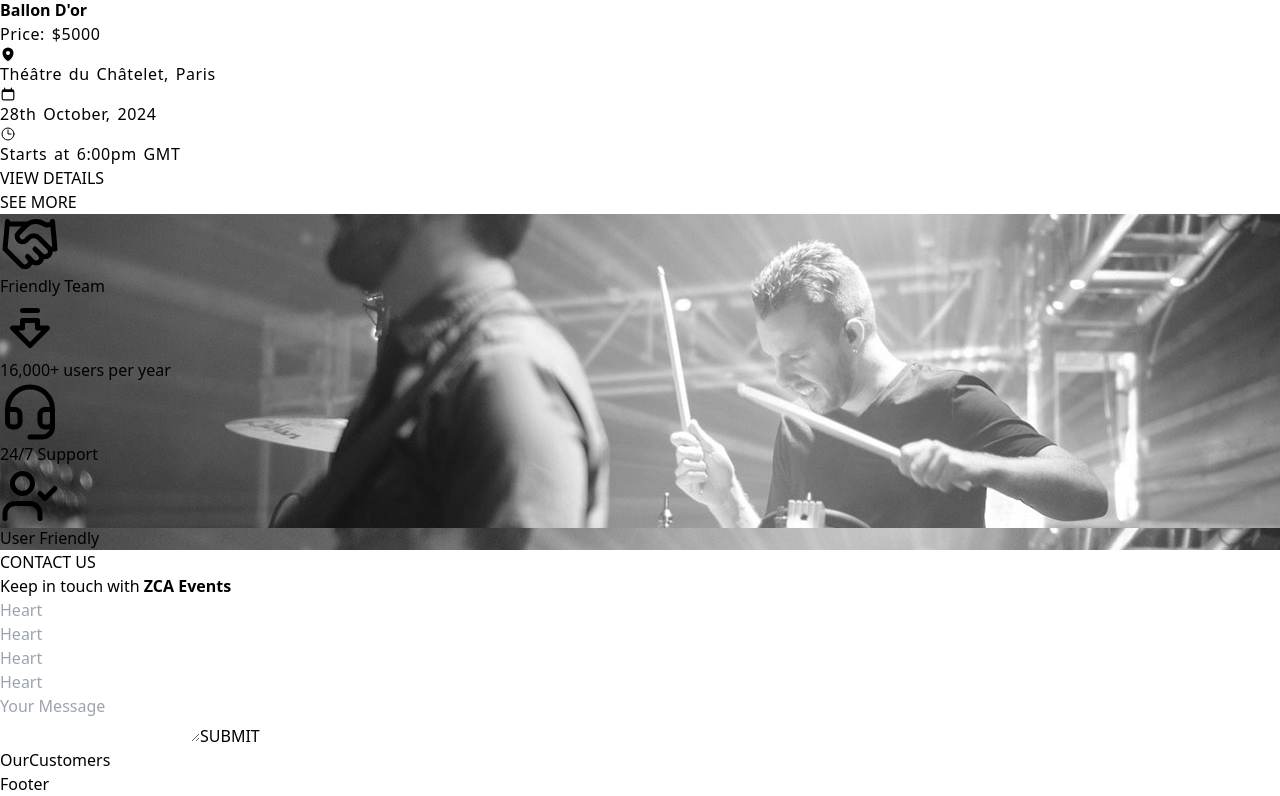
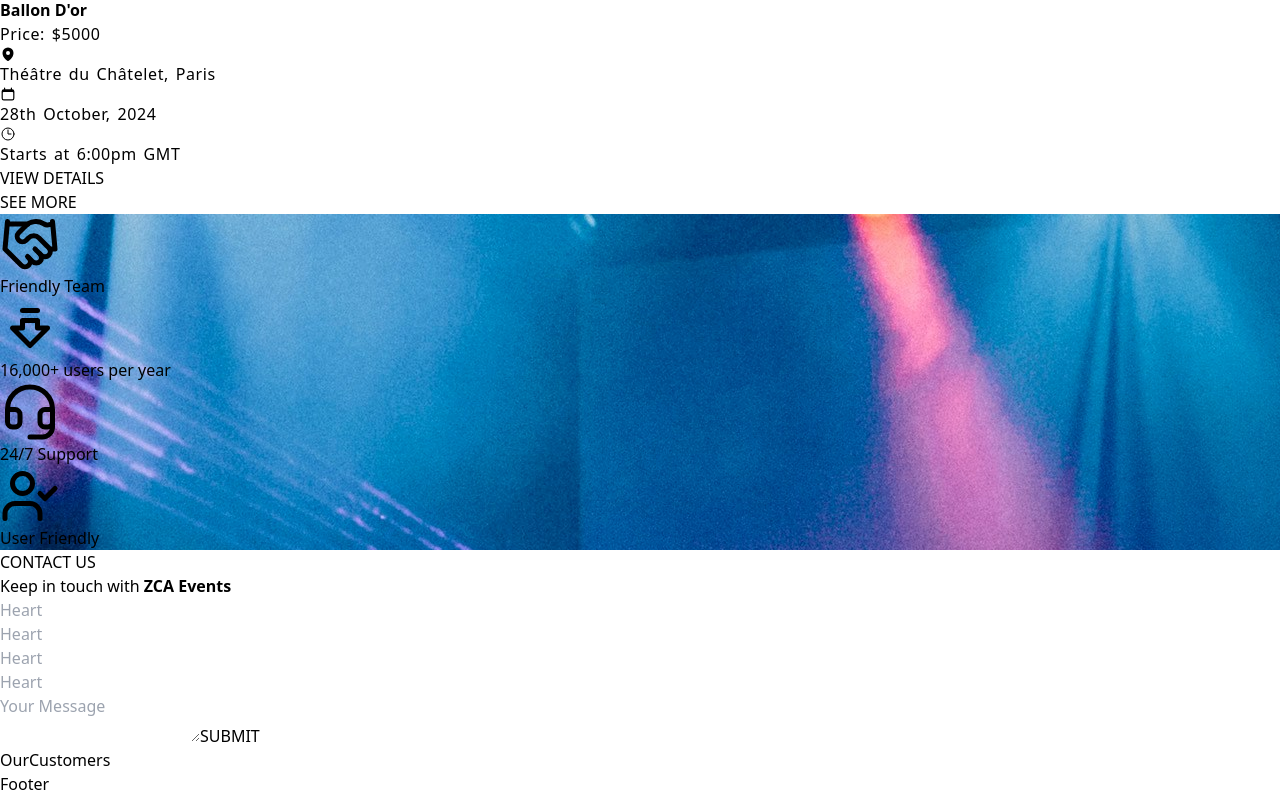
Before and after one commit to Zenith-Code-Architects/Event-Front-End, a React (Vite) app: page / in a window 1280 px wide. Shown: the part 6592-7388 px from the top of the page. Built offline with nearby package versions, Linux system fonts and the light colour scheme.

Commit message:
This comiit will show an all events page

```diff
--- a/src/App.css
+++ b/src/App.css
@@ -1,16 +1,8 @@
 .bgImage{
-    background-image: url(./assets/images/about-us.jpg);
-}
-
-.bgImage1{
-    background-image: url(./assets/images/new.jpg);
+    background-image: url(./assets/images/events-listing.jpg);
 }
 
 .spacing{
     word-spacing: 2px;
     letter-spacing: 0.6px;
 }
-
-.opacity{
-    background-color: rgba(0, 0, 0, 0.5);
-}
--- a/src/pages/all-events/index.jsx
+++ b/src/pages/all-events/index.jsx
@@ -7,6 +7,7 @@ import EventImageFour from '../../assets/images/tech.jpg'
 
 const AllEvents = () => {
   return (
+
     <div className='flex justify-center'>
      <div className=''>
       <div></div>
```
Also changed, not shown: src/assets/images/events-listing.jpg (added).
